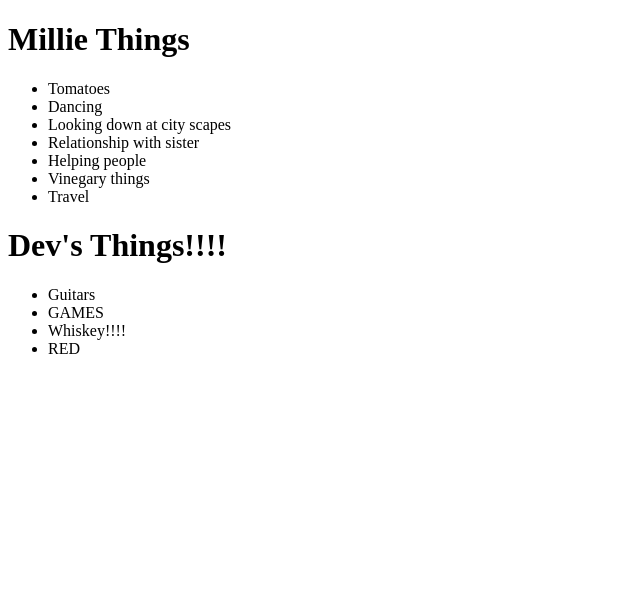
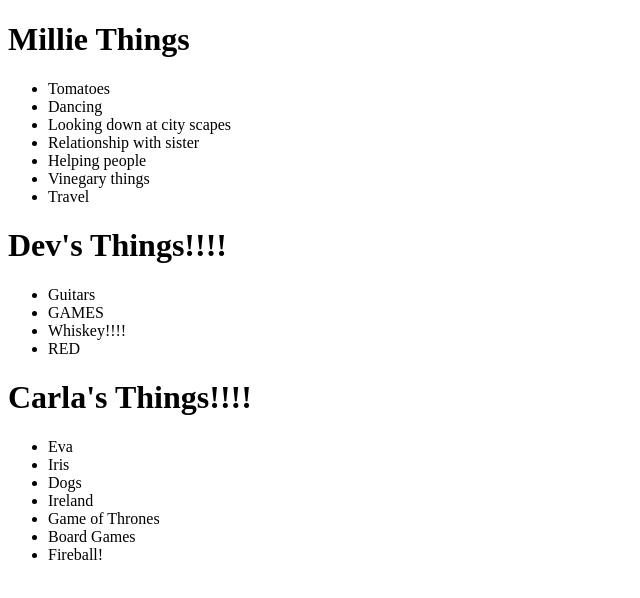
Before and after one commit to ericbfriday/prime-git-4-groups-activity, a plain HTML site: page index.html in a window 1280 px wide. Shown: the whole page, without its empty margins (0-640 px from the left). Drawn offline with Linux system fonts and the light colour scheme.

Commit message:
added fav list for carla

```diff
--- a/index.html
+++ b/index.html
@@ -40,5 +40,17 @@
         <li>RED</li>
       </ul>
     </div>
+    <div class='things'>
+      <h1>Carla's Things!!!!</h1>
+      <ul>
+        <li>Eva</li>
+        <li>Iris</li>
+        <li>Dogs</li>
+        <li>Ireland</li>
+        <li>Game of Thrones</li>
+        <li>Board Games</li>
+        <li>Fireball!</li>
+      </ul>
+    </div>
   </body>
 </html>
```
